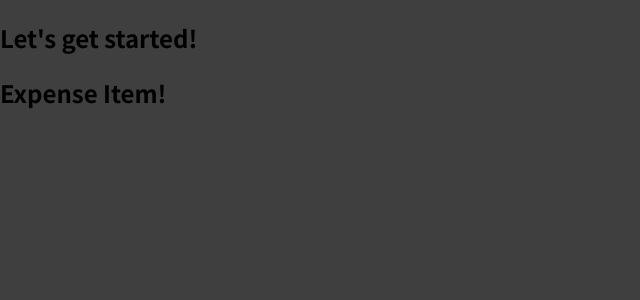
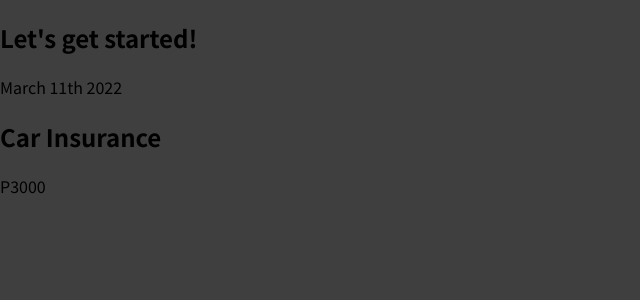
Before and after one commit to kaquino12/react-complete-guide, a JavaScript app: page / in a window 1280 px wide. Shown: the top 300 px of the page, without its empty margins (0-640 px from the left). Built offline with nearby package versions, Linux system fonts and the light colour scheme.

Commit message:
Made ExpenseItem component a little bit more complex

```diff
--- a/src/components/ExpenseItem.js
+++ b/src/components/ExpenseItem.js
@@ -1,5 +1,13 @@
-function ExpenseItem () {
-    return <h2>Expense Item!</h2>
+function ExpenseItem() {
+    return (
+        <div>
+            <div>March 11th 2022</div>
+            <div>
+                <h2>Car Insurance</h2>
+                <div>P3000</div>
+            </div>
+        </div>
+    )
 }
 
 export default ExpenseItem;
```
Also changed, not shown: notes.txt (added), 1 other file (tests, documents, lock files or other folders).
